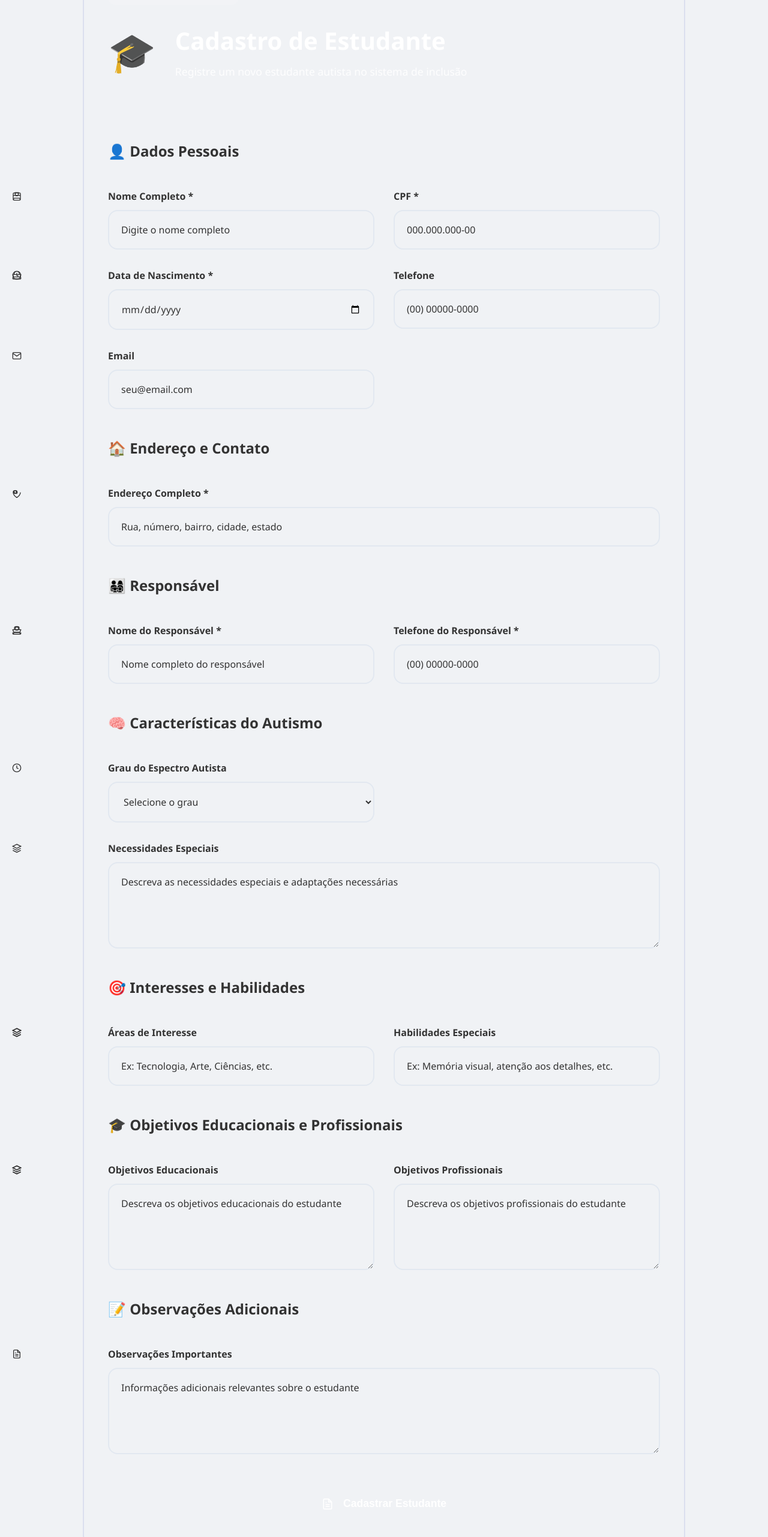
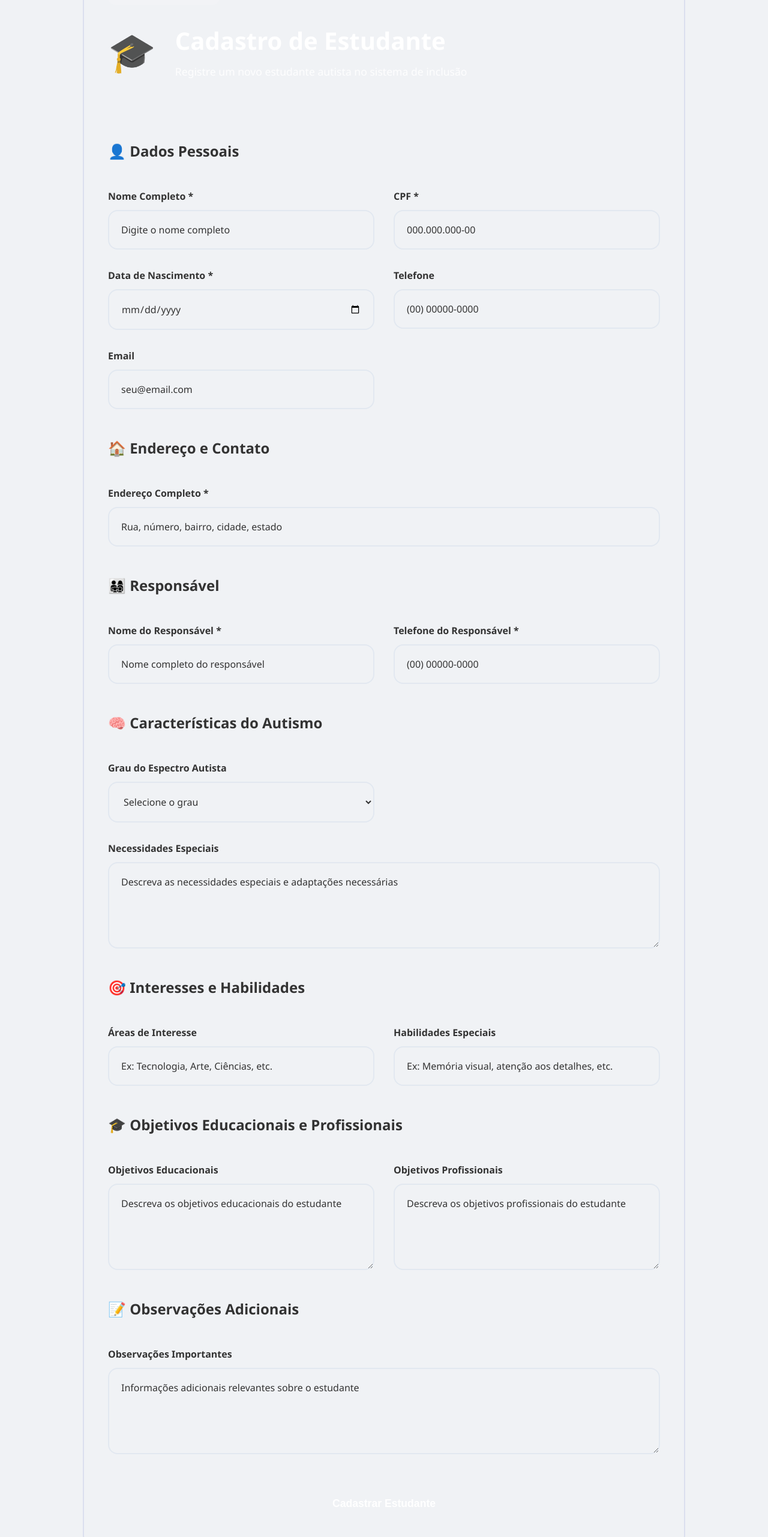
Before and after one commit to CristhianFicher/P4, a React (Vite) app: page /cadastroAlunos in a window 1280 px wide. Shown: the part 234-2796 px from the top of the page at 60% size. Built offline with nearby package versions, Linux system fonts and the light colour scheme.

Commit message:
Ajuste de tela branca

```diff
--- a/src/App.jsx
+++ b/src/App.jsx
@@ -44,6 +44,7 @@ function App() {
             <Route path="/cadastroAlunos" element={<CadastroAlunos />} />
             <Route path="/cadastroEmpresas" element={<CadastroEmpresas />} />
             <Route path="/avaliacao" element={<AvaliacaoExperiencia />} />
+            <Route path="/cadastroFuncionarios" element={<CadastroFuncionario/>} />
 
           </Routes>
         </main>*/
--- a/src/CadastroAlunos/cadastroAlunos.jsx
+++ b/src/CadastroAlunos/cadastroAlunos.jsx
@@ -72,9 +72,6 @@ export default function CadastroAlunos() {
       <div className="cadastro-container">
         <div className="cadastro-header">
           <Link to="/" className="back-button">
-            <svg width="20" height="20" viewBox="0 0 24 24" fill="none">
-              <path d="M19 12H5M12 19L5 12L12 5" stroke="currentColor" strokeWidth="2" strokeLinecap="round" strokeLinejoin="round"/>
-            </svg>
             Voltar ao Dashboard
           </Link>
 
@@ -93,10 +90,6 @@ export default function CadastroAlunos() {
             <div className="form-grid">
               <div className="form-group">
                 <label htmlFor="nome">
-                  <svg className="input-icon" width="16" height="16" viewBox="0 0 24 24" fill="none">
-                    <path d="M20 21V19C20 17.9 19.1 17 18 17H6C4.9 17 4 17.9 4 19V21" stroke="currentColor" strokeWidth="2"/>
-                    <circle cx="12" cy="7" r="4" stroke="currentColor" strokeWidth="2"/>
-                  </svg>
                   Nome Completo *
                 </label>
                 <input
@@ -112,12 +105,6 @@ export default function CadastroAlunos() {
 
               <div className="form-group">
                 <label htmlFor="cpf">
-                  <svg className="input-icon" width="16" height="16" viewBox="0 0 24 24" fill="none">
-                    <rect x="3" y="4" width="18" height="18" rx="2" ry="2" stroke="currentColor" strokeWidth="2"/>
-                    <line x1="16" y1="2" x2="16" y2="6" stroke="currentColor" strokeWidth="2"/>
-                    <line x1="8" y1="2" x2="8" y2="6" stroke="currentColor" strokeWidth="2"/>
-                    <line x1="3" y1="10" x2="21" y2="10" stroke="currentColor" strokeWidth="2"/>
-                  </svg>
                   CPF *
                 </label>
                 <input
@@ -133,10 +120,6 @@ export default function CadastroAlunos() {
 
               <div className="form-group">
                 <label htmlFor="dataNascimento">
-                  <svg className="input-icon" width="16" height="16" viewBox="0 0 24 24" fill="none">
-                    <circle cx="12" cy="12" r="10" stroke="currentColor" strokeWidth="2"/>
-                    <polyline points="12,6 12,12 16,14" stroke="currentColor" strokeWidth="2"/>
-                  </svg>
                   Data de Nascimento *
                 </label>
                 <input
@@ -151,11 +134,6 @@ export default function CadastroAlunos() {
 
               <div className="form-group">
                 <label htmlFor="telefone">
-                  <svg className="input-icon" width="16" height="16" viewBox="0 0 24 24" fill="none">
-                    <path d="M22 16.92V19.92C22 20.52 21.52 21 20.92 21H3.08C2.48 21 2 20.52 2 19.92V16.92" stroke="currentColor" strokeWidth="2"/>
-                    <path d="M6 10V6C6 3.79 7.79 2 10 2H14C16.21 2 18 3.79 18 6V10" stroke="currentColor" strokeWidth="2"/>
-                    <path d="M2 10H22L20 16H4L2 10Z" stroke="currentColor" strokeWidth="2"/>
-                  </svg>
                   Telefone
                 </label>
                 <input
@@ -170,10 +148,6 @@ export default function CadastroAlunos() {
 
               <div className="form-group">
                 <label htmlFor="email">
-                  <svg className="input-icon" width="16" height="16" viewBox="0 0 24 24" fill="none">
-                    <path d="M4 4H20C21.1 4 22 4.9 22 6V18C22 19.1 21.1 20 20 20H4C2.9 20 2 19.1 2 18V6C2 4.9 2.9 4 4 4Z" stroke="currentColor" strokeWidth="2"/>
-                    <polyline points="22,6 12,13 2,6" stroke="currentColor" strokeWidth="2"/>
-                  </svg>
                   Email
                 </label>
                 <input
@@ -192,9 +166,6 @@ export default function CadastroAlunos() {
             <h3>🏠 Endereço e Contato</h3>
             <div className="form-group full-width">
               <label htmlFor="endereco">
-                <svg className="input-icon" width="16" height="16" viewBox="0 0 24 24" fill="none">
-                  <path d="M21 10C21 17 12 23 12 23S3 17 3 10C3 7.61 4.79 5.5 7 5.5C9.21 5.5 11 7.61 11 10C11 11.66 9.66 13 8 13C6.34 13 5 11.66 5 10C5 7.61 6.79 5.5 9 5.5C11.21 5.5 13 7.61 13 10C13 11.66 11.66 13 10 13C8.34 13 7 11.66 7 10" stroke="currentColor" strokeWidth="2"/>
-                </svg>
                 Endereço Completo *
               </label>
               <input
@@ -214,10 +185,6 @@ export default function CadastroAlunos() {
             <div className="form-grid">
               <div className="form-group">
                 <label htmlFor="nomeResponsavel">
-                  <svg className="input-icon" width="16" height="16" viewBox="0 0 24 24" fill="none">
-                    <path d="M20 21V19C20 17.9 19.1 17 18 17H6C4.9 17 4 17.9 4 19V21" stroke="currentColor" strokeWidth="2"/>
-                    <circle cx="12" cy="7" r="4" stroke="currentColor" strokeWidth="2"/>
-                  </svg>
                   Nome do Responsável *
                 </label>
                 <input
@@ -233,11 +200,6 @@ export default function CadastroAlunos() {
 
               <div className="form-group">
                 <label htmlFor="telefoneResponsavel">
-                  <svg className="input-icon" width="16" height="16" viewBox="0 0 24 24" fill="none">
-                    <path d="M22 16.92V19.92C22 20.52 21.52 21 20.92 21H3.08C2.48 21 2 20.52 2 19.92V16.92" stroke="currentColor" strokeWidth="2"/>
-                    <path d="M6 10V6C6 3.79 7.79 2 10 2H14C16.21 2 18 3.79 18 6V10" stroke="currentColor" strokeWidth="2"/>
-                    <path d="M2 10H22L20 16H4L2 10Z" stroke="currentColor" strokeWidth="2"/>
-                  </svg>
                   Telefone do Responsável *
                 </label>
                 <input
@@ -258,10 +220,6 @@ export default function CadastroAlunos() {
             <div className="form-grid">
               <div className="form-group">
                 <label htmlFor="grauAutismo">
-                  <svg className="input-icon" width="16" height="16" viewBox="0 0 24 24" fill="none">
-                    <circle cx="12" cy="12" r="10" stroke="currentColor" strokeWidth="2"/>
-                    <path d="M12 6V12L16 14" stroke="currentColor" strokeWidth="2"/>
-                  </svg>
                   Grau do Espectro Autista
                 </label>
                 <select
@@ -279,11 +237,6 @@ export default function CadastroAlunos() {
 
               <div className="form-group full-width">
                 <label htmlFor="necessidadesEspeciais">
-                  <svg className="input-icon" width="16" height="16" viewBox="0 0 24 24" fill="none">
-                    <path d="M12 2L2 7L12 12L22 7L12 2Z" stroke="currentColor" strokeWidth="2"/>
-                    <path d="M2 17L12 22L22 17" stroke="currentColor" strokeWidth="2"/>
-                    <path d="M2 12L12 17L22 12" stroke="currentColor" strokeWidth="2"/>
-                  </svg>
                   Necessidades Especiais
                 </label>
                 <textarea
@@ -303,11 +256,6 @@ export default function CadastroAlunos() {
             <div className="form-grid">
               <div className="form-group">
                 <label htmlFor="interesses">
-                  <svg className="input-icon" width="16" height="16" viewBox="0 0 24 24" fill="none">
-                    <path d="M12 2L2 7L12 12L22 7L12 2Z" stroke="currentColor" strokeWidth="2"/>
-                    <path d="M2 17L12 22L22 17" stroke="currentColor" strokeWidth="2"/>
-                    <path d="M2 12L12 17L22 12" stroke="currentColor" strokeWidth="2"/>
-                  </svg>
                   Áreas de Interesse
                 </label>
                 <input
@@ -322,11 +270,6 @@ export default function CadastroAlunos() {
 
               <div className="form-group">
                 <label htmlFor="habilidades">
-                  <svg className="input-icon" width="16" height="16" viewBox="0 0 24 24" fill="none">
-                    <path d="M12 2L2 7L12 12L22 7L12 2Z" stroke="currentColor" strokeWidth="2"/>
-                    <path d="M2 17L12 22L22 17" stroke="currentColor" strokeWidth="2"/>
-                    <path d="M2 12L12 17L22 12" stroke="currentColor" strokeWidth="2"/>
-                  </svg>
                   Habilidades Especiais
                 </label>
                 <input
@@ -346,11 +289,6 @@ export default function CadastroAlunos() {
             <div className="form-grid">
               <div className="form-group">
                 <label htmlFor="objetivosEducacionais">
-                  <svg className="input-icon" width="16" height="16" viewBox="0 0 24 24" fill="none">
-                    <path d="M12 2L2 7L12 12L22 7L12 2Z" stroke="currentColor" strokeWidth="2"/>
-                    <path d="M2 17L12 22L22 17" stroke="currentColor" strokeWidth="2"/>
-                    <path d="M2 12L12 17L22 12" stroke="currentColor" strokeWidth="2"/>
-                  </svg>
                   Objetivos Educacionais
                 </label>
                 <textarea
@@ -365,11 +303,6 @@ export default function CadastroAlunos() {
 
               <div className="form-group">
                 <label htmlFor="objetivosProfissionais">
-                  <svg className="input-icon" width="16" height="16" viewBox="0 0 24 24" fill="none">
-                    <path d="M12 2L2 7L12 12L22 7L12 2Z" stroke="currentColor" strokeWidth="2"/>
-                    <path d="M2 17L12 22L22 17" stroke="currentColor" strokeWidth="2"/>
-                    <path d="M2 12L12 17L22 12" stroke="currentColor" strokeWidth="2"/>
-                  </svg>
                   Objetivos Profissionais
                 </label>
                 <textarea
@@ -388,13 +321,6 @@ export default function CadastroAlunos() {
             <h3>📝 Observações Adicionais</h3>
             <div className="form-group full-width">
               <label htmlFor="observacoes">
-                <svg className="input-icon" width="16" height="16" viewBox="0 0 24 24" fill="none">
-                  <path d="M14 2H6C4.9 2 4 2.9 4 4V20C4 21.1 4.89 22 5.99 22H18C19.1 22 20 21.1 20 20V8L14 2Z" stroke="currentColor" strokeWidth="2"/>
-                  <polyline points="14,2 14,8 20,8" stroke="currentColor" strokeWidth="2"/>
-                  <line x1="16" y1="13" x2="8" y2="13" stroke="currentColor" strokeWidth="2"/>
-                  <line x1="16" y1="17" x2="8" y2="17" stroke="currentColor" strokeWidth="2"/>
-                  <polyline points="10,9 9,9 8,9" stroke="currentColor" strokeWidth="2"/>
-                </svg>
                 Observações Importantes
               </label>
               <textarea
@@ -412,19 +338,10 @@ export default function CadastroAlunos() {
             <div className={`submit-status ${submitStatus}`}>
               {submitStatus === 'success' ? (
                 <>
-                  <svg width="20" height="20" viewBox="0 0 24 24" fill="none">
-                    <path d="M22 11.08V12C21.9988 14.1564 21.3005 16.2547 20.0093 17.9818C18.7182 19.7088 16.9033 20.9725 14.8354 21.5839C12.7674 22.1953 10.5573 22.1219 8.53447 21.3746C6.51168 20.6273 4.78465 19.2461 3.61096 17.4371C2.43727 15.628 1.87979 13.4881 2.02168 11.3363C2.16356 9.18455 2.99721 7.13631 4.39828 5.49706C5.79935 3.85781 7.69279 2.71537 9.79619 2.24013C11.8996 1.7649 14.1003 1.98232 16.07 2.85999" stroke="currentColor" strokeWidth="2"/>
-                    <polyline points="22,4 12,14.01 9,11.01" stroke="currentColor" strokeWidth="2"/>
-                  </svg>
                   Estudante cadastrado com sucesso! 🎉
                 </>
               ) : (
                 <>
-                  <svg width="20" height="20" viewBox="0 0 24 24" fill="none">
-                    <circle cx="12" cy="12" r="10" stroke="currentColor" strokeWidth="2"/>
-                    <line x1="15" y1="9" x2="9" y2="15" stroke="currentColor" strokeWidth="2"/>
-                    <line x1="9" y1="9" x2="15" y2="15" stroke="currentColor" strokeWidth="2"/>
-                  </svg>
                   Erro ao cadastrar estudante. Tente novamente.
                 </>
               )}
@@ -438,23 +355,10 @@ export default function CadastroAlunos() {
           >
             {isSubmitting ? (
               <>
-                <svg className="spinner" width="20" height="20" viewBox="0 0 24 24">
-                  <circle cx="12" cy="12" r="10" stroke="currentColor" strokeWidth="2" fill="none" strokeDasharray="31.416" strokeDashoffset="31.416">
-                    <animate attributeName="stroke-dasharray" dur="2s" values="0 31.416;15.708 15.708;0 31.416" repeatCount="indefinite"/>
-                    <animate attributeName="stroke-dashoffset" dur="2s" values="0;-15.708;-31.416" repeatCount="indefinite"/>
-                  </circle>
-                </svg>
                 Cadastrando...
               </>
             ) : (
               <>
-                <svg width="20" height="20" viewBox="0 0 24 24" fill="none">
-                  <path d="M14 2H6C4.9 2 4 2.9 4 4V20C4 21.1 4.89 22 5.99 22H18C19.1 22 20 21.1 20 20V8L14 2Z" stroke="currentColor" strokeWidth="2"/>
-                  <polyline points="14,2 14,8 20,8" stroke="currentColor" strokeWidth="2"/>
-                  <line x1="16" y1="13" x2="8" y2="13" stroke="currentColor" strokeWidth="2"/>
-                  <line x1="16" y1="17" x2="8" y2="17" stroke="currentColor" strokeWidth="2"/>
-                  <polyline points="10,9 9,9 8,9" stroke="currentColor" strokeWidth="2"/>
-                </svg>
                 Cadastrar Estudante
               </>
             )}
```
